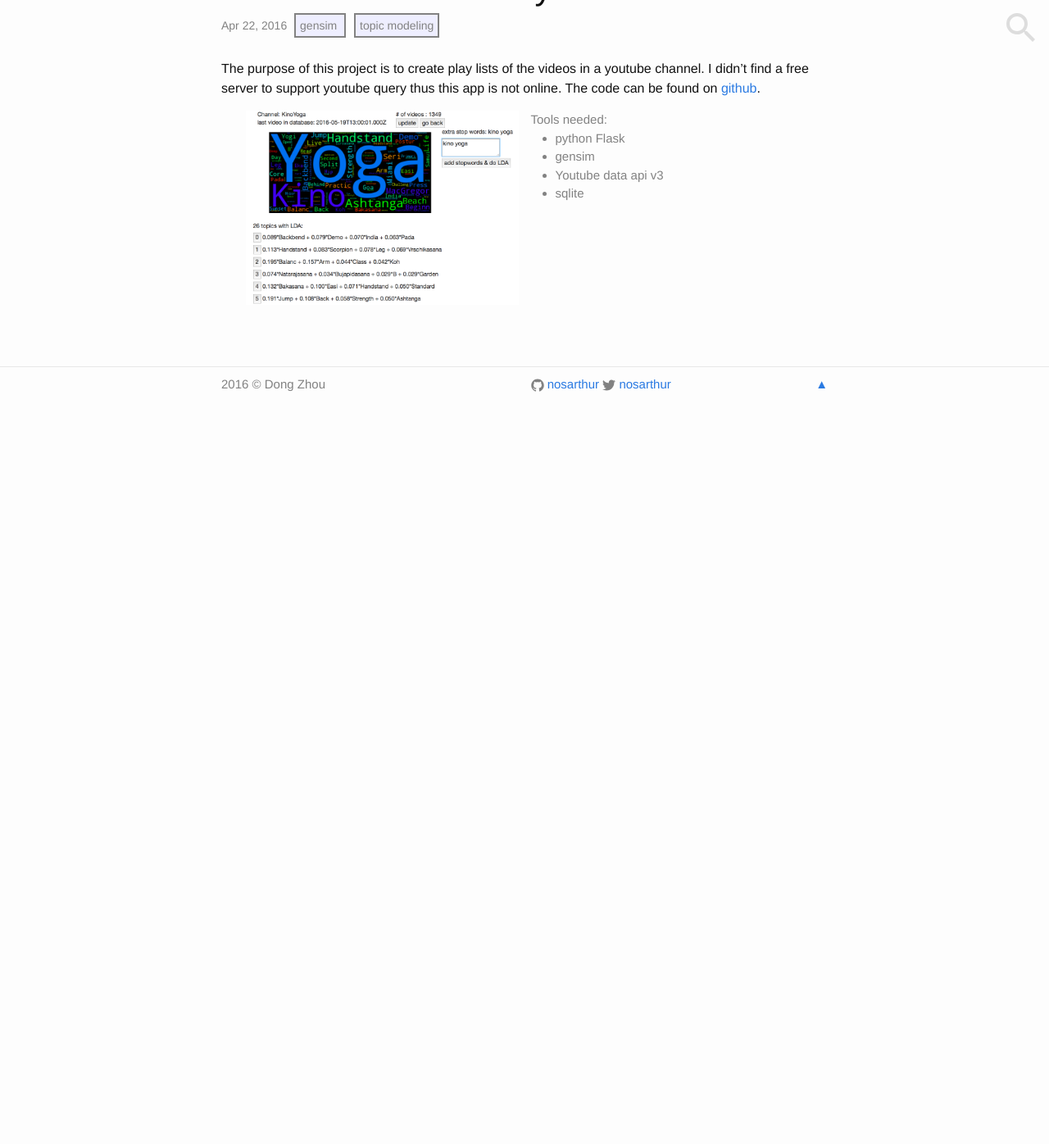
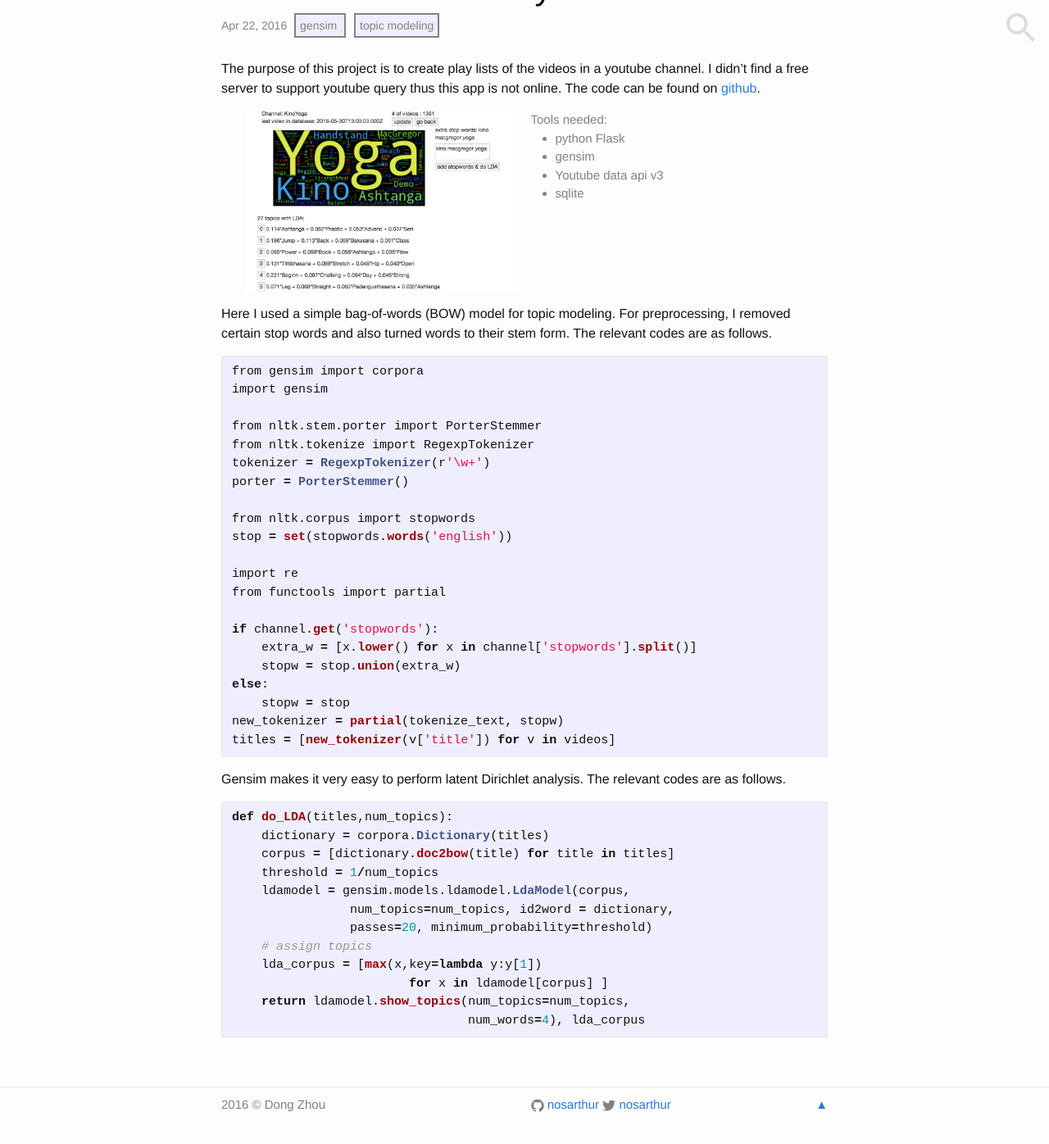
Before and after one commit to nosarthur/nosarthur.github.io, a Jekyll site: the page built from _posts/2016-04-21-youtube.md, in a window 1280 px wide and 1400 px high, scrolled down 128 px. Shown: the top 1396 px of the window at 82% size. Built offline with Jekyll 4.4.1, drawn with Linux system fonts in a browser that asks for light colours; comment, search, counter and statistics services are not loaded; before the commit the page ends 900 px from its top, so only the background shows below that.

Commit message:
add content

````diff
--- a/_posts/2016-04-21-youtube.md
+++ b/_posts/2016-04-21-youtube.md
@@ -27,4 +27,51 @@ The code can be found  on [github][git].
     </div>
   </div>
 
+Here I used a simple bag-of-words (BOW) model for topic modeling.
+For preprocessing, I removed certain stop words and also turned
+words to their stem form. The relevant codes are as follows.
+
+``` python
+from gensim import corpora
+import gensim
+
+from nltk.stem.porter import PorterStemmer
+from nltk.tokenize import RegexpTokenizer
+tokenizer = RegexpTokenizer(r'\w+')
+porter = PorterStemmer()
+
+from nltk.corpus import stopwords
+stop = set(stopwords.words('english'))
+
+import re
+from functools import partial
+
+if channel.get('stopwords'):
+    extra_w = [x.lower() for x in channel['stopwords'].split()]
+    stopw = stop.union(extra_w)
+else:
+    stopw = stop
+new_tokenizer = partial(tokenize_text, stopw)
+titles = [new_tokenizer(v['title']) for v in videos]
+```
+
+Gensim makes it very easy to perform latent Dirichlet analysis.
+The relevant codes are as follows.
+
+``` python
+def do_LDA(titles,num_topics):
+    dictionary = corpora.Dictionary(titles)
+    corpus = [dictionary.doc2bow(title) for title in titles]
+    threshold = 1/num_topics
+    ldamodel = gensim.models.ldamodel.LdaModel(corpus,
+                num_topics=num_topics, id2word = dictionary,
+                passes=20, minimum_probability=threshold)
+    # assign topics
+    lda_corpus = [max(x,key=lambda y:y[1])
+                        for x in ldamodel[corpus] ]
+    return ldamodel.show_topics(num_topics=num_topics,
+                                num_words=4), lda_corpus
+```
+
+
 [git]: https://github.com/nosarthur/youtube-break-down
````
Also changed, not shown: _posts/2016-06-03-edu.md (+1 -1 lines), links.md (+1 -1 lines), assets/youtube.png.
